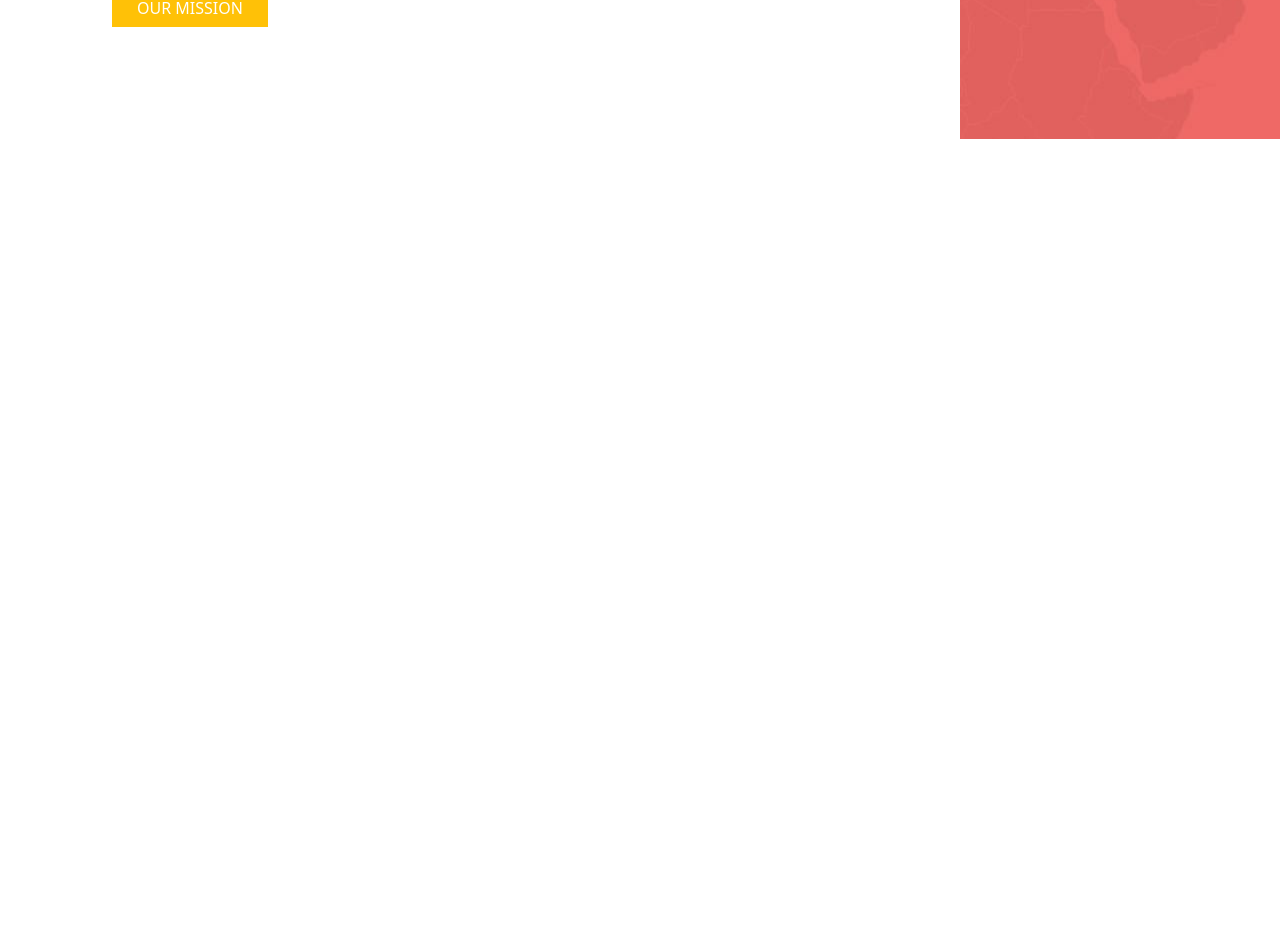
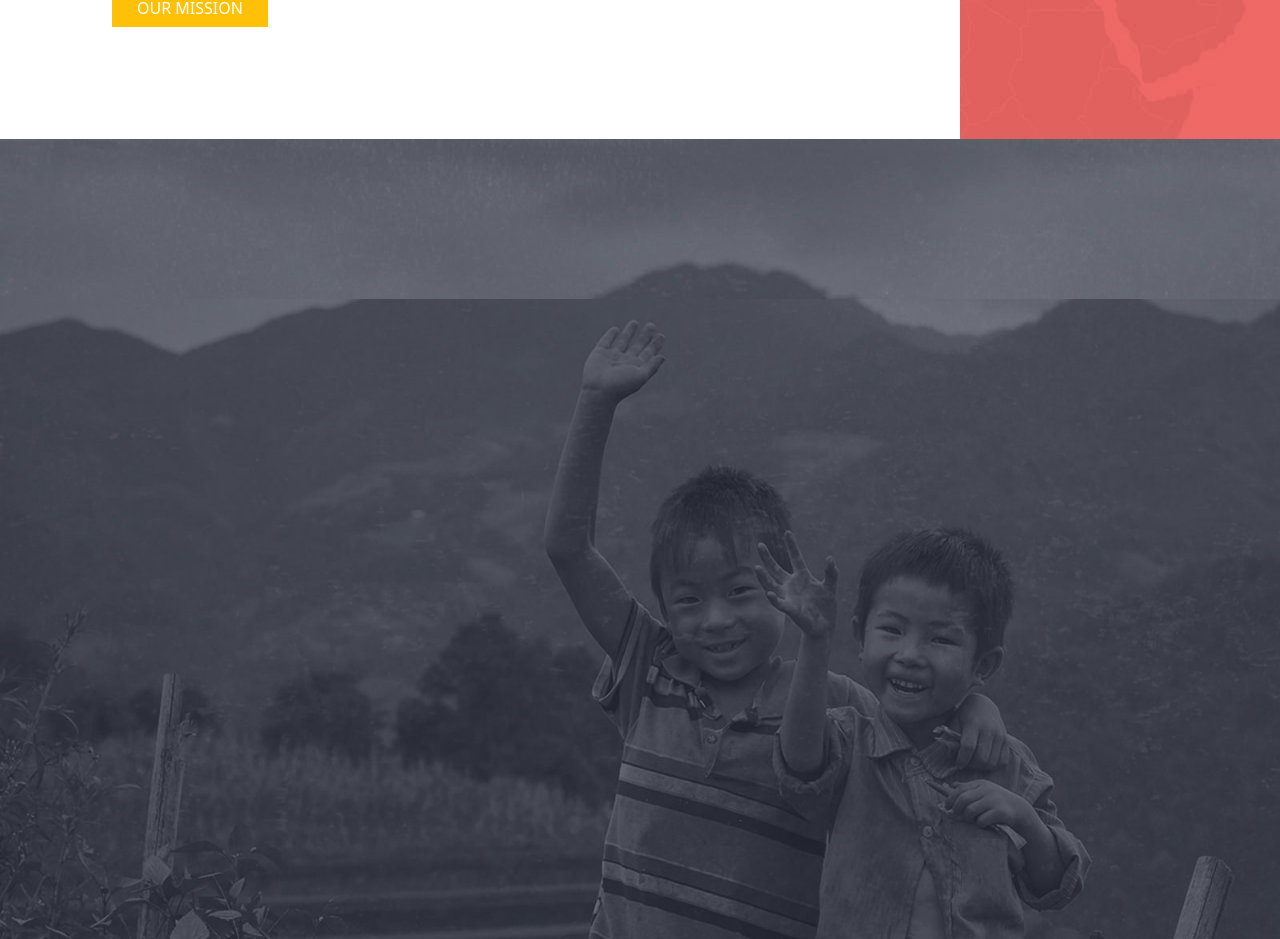
Before and after one commit to giuseppevignanello/proj-html-vuejs, a Vue app: page / in a window 1280 px wide. Shown: the part 1257-2196 px from the top of the page. Before the commit the page ends 1396 px from the top, so only its background shows below. Built offline with nearby package versions, Linux system fonts and the light colour scheme.

Commit message:
add double bg on vapges value

```diff
--- a/src/assets/scss/app.scss
+++ b/src/assets/scss/app.scss
@@ -36,3 +36,16 @@ img {
         background-image: url(/public/img/home-content-bg-1.jpg);
     }
 }
+
+
+.pageValues {
+    height: 800px;
+    background-image: url(/public/img/home-content-bg-2.jpg);
+    background-size: 1600px;
+    background-repeat: no-repeat;
+    .pageValuesBg {
+        height: 20%;
+        background-image: url(/public/img/home-content-bg-2.jpg);
+        background-image: cover;
+    }
+}
--- a/src/components/PageValues.vue
+++ b/src/components/PageValues.vue
@@ -10,6 +10,10 @@ export default {
 </script>
 
 <template>
+    <div class="pageValues">
+        <div class="pageValuesBg"></div>
+
+    </div>
 </template>
 
 
```
